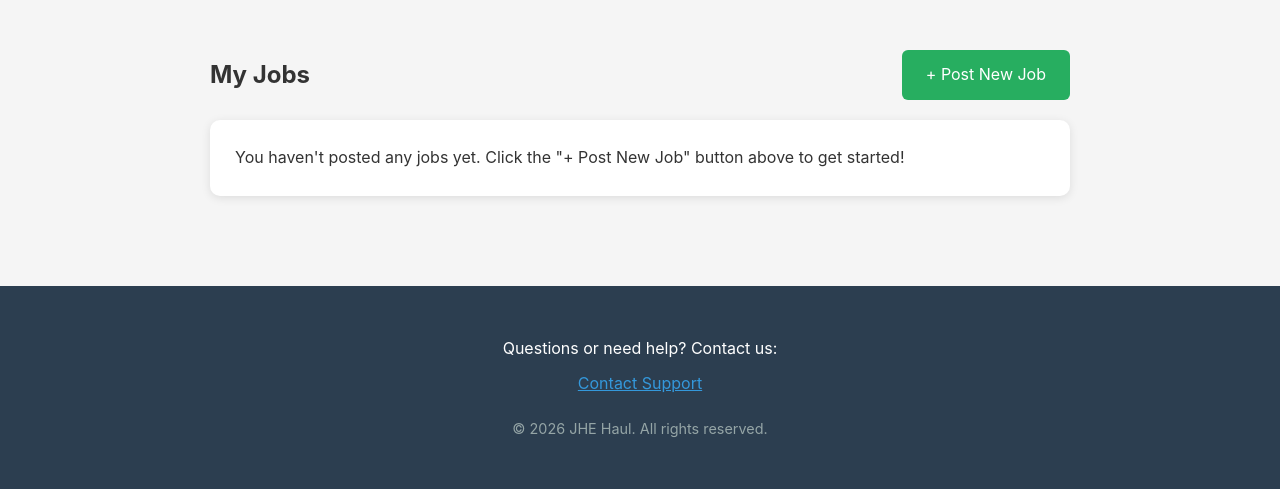
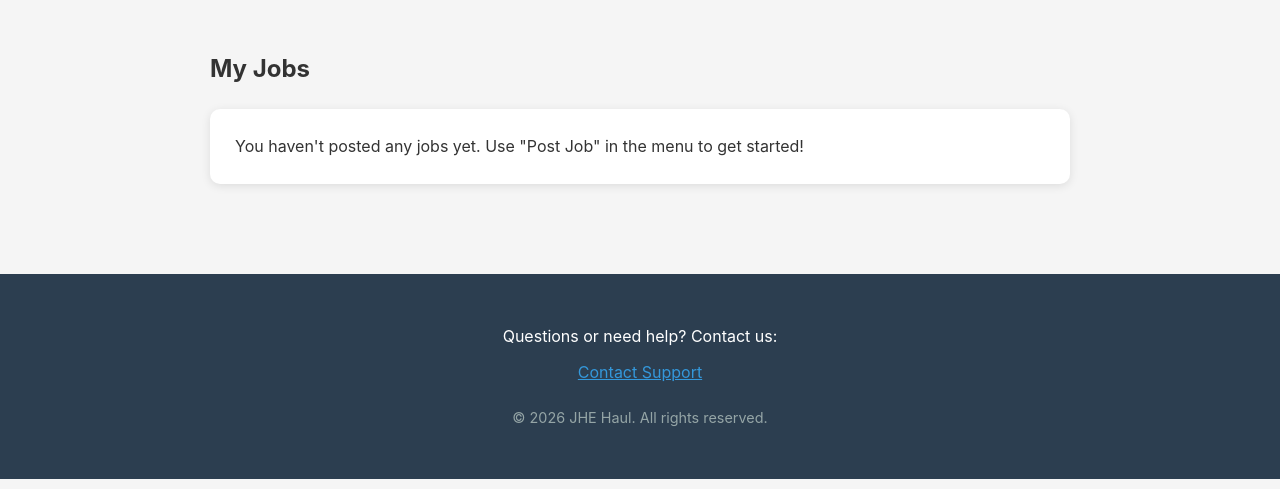
Before and after one commit to jhehaul-debug/jhehaul-app, a Flask app: template templates/customer_jobs.html in a window 1280 px wide. Shown: the part 108-597 px from the top of the page. Run offline with Flask 3, Linux system fonts and the light colour scheme; the template is opened without the code that fills it, so the values that code supplies are empty; parts of the project's set-up code (start-up, migrations or seed data) failed here and were passed over.

Commit message:
Remove redundant "Post New Job" button from customer jobs page
Remove the green "+ Post New Job" button from the `templates/customer_jobs.html` file, simplifying the customer job listing interface.

Replit-Commit-Author: Agent
Replit-Commit-Session-Id: 01ca8034-597e-4dc6-bad9-3951263df846
Replit-Commit-Checkpoint-Type: full_checkpoint
Replit-Commit-Event-Id: fbe93931-39a9-4300-9e27-4b6a35783e97
Replit-Commit-Screenshot-Url: https://storage.googleapis.com/screenshot-production-us-central1/e608fcba-df07-4074-a9b5-89993c551ac9/01ca8034-597e-4dc6-bad9-3951263df846/JITYt6W
Replit-Helium-Checkpoint-Created: true

```diff
--- a/templates/customer_jobs.html
+++ b/templates/customer_jobs.html
@@ -1,14 +1,11 @@
 {% extends "base.html" %}
 {% block title %}My Jobs - JHE Haul{% endblock %}
 {% block content %}
-<div style="display: flex; justify-content: space-between; align-items: center; margin-bottom: 20px;">
-    <h2>My Jobs</h2>
-    <a href="{{ url_for('customer_new') }}" class="btn btn-success">+ Post New Job</a>
-</div>
+<h2 style="margin-bottom: 20px;">My Jobs</h2>
 
 {% if not jobs %}
 <div class="card">
-    <p>You haven't posted any jobs yet. Click the "+ Post New Job" button above to get started!</p>
+    <p>You haven't posted any jobs yet. Use "Post Job" in the menu to get started!</p>
 </div>
 {% else %}
 {% for job in jobs %}
```
